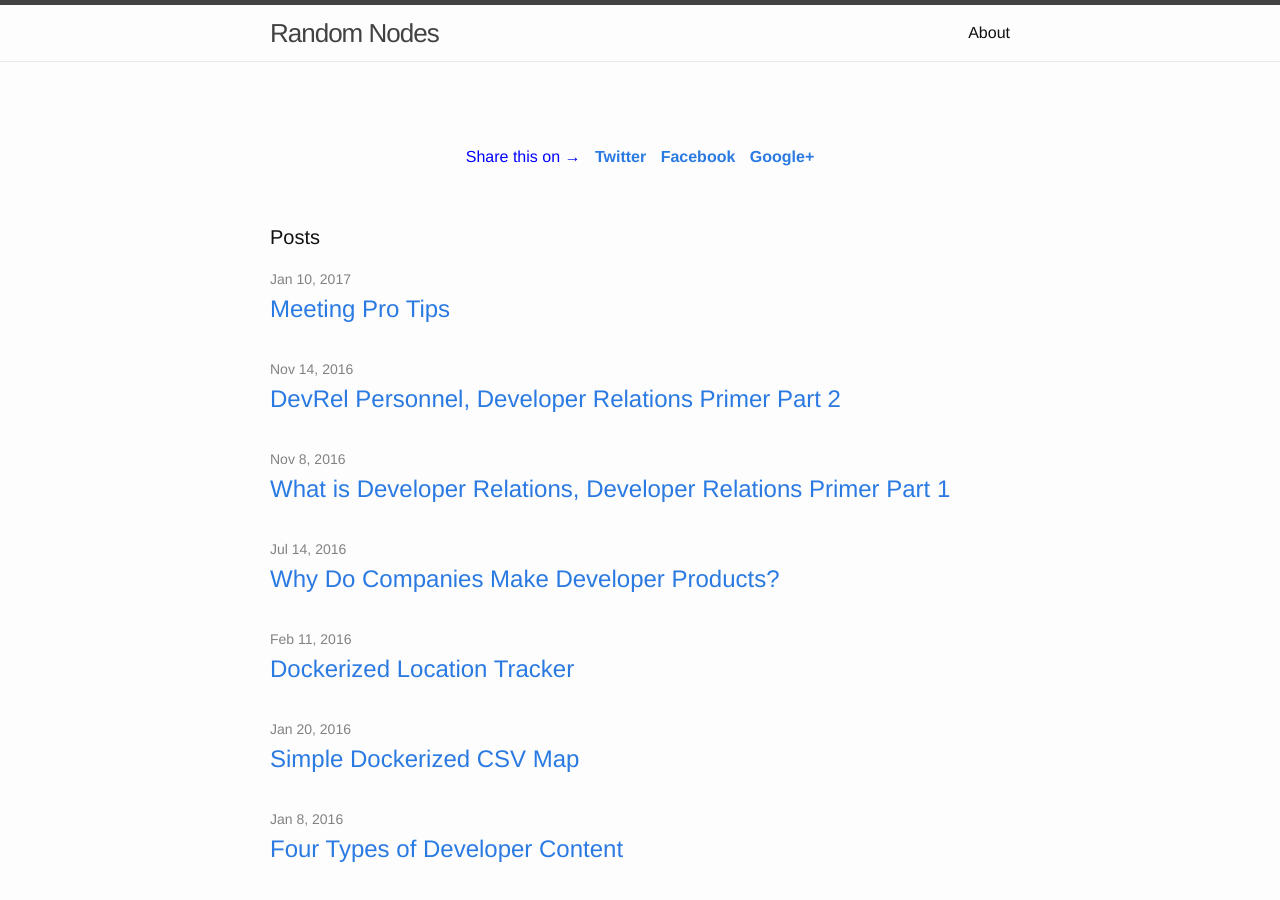
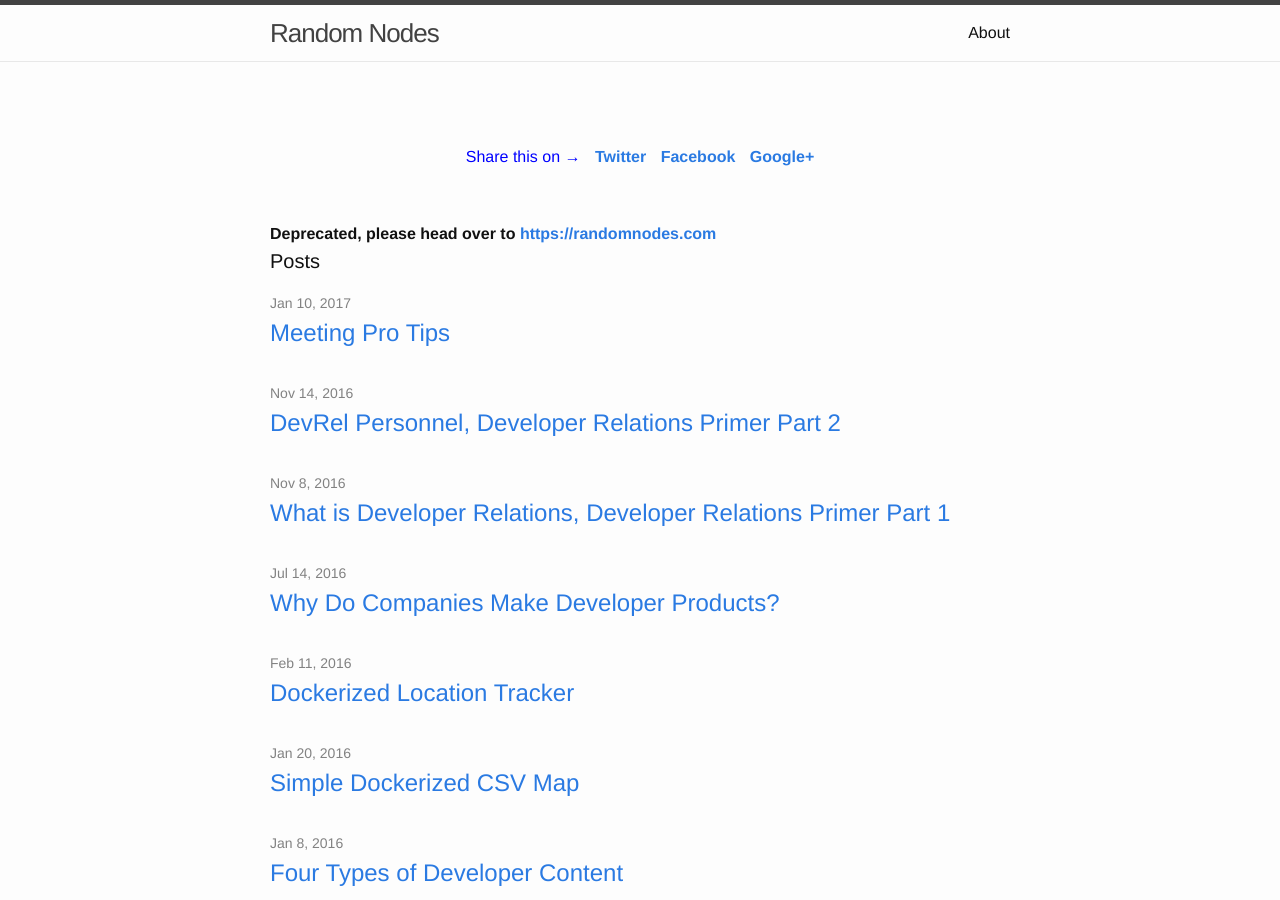
Before and after one commit to ManoMarks/ManoMarks.github.io, a Jekyll site: the page built from index.html, in a window 1280 px wide and 900 px high. Built offline with Jekyll 4.4.1, drawn with Linux system fonts in a browser that asks for light colours.

Commit message:
Update index.html

```diff
--- a/index.html
+++ b/index.html
@@ -3,7 +3,7 @@ layout: default
 ---
 
 <div class="home">
-
+  <strong>Deprecated, please head over to <a href="https://randomnodes.com">https://randomnodes.com</a></strong>
   <h1 class="page-heading">Posts</h1>
 
   <ul class="post-list">
```
